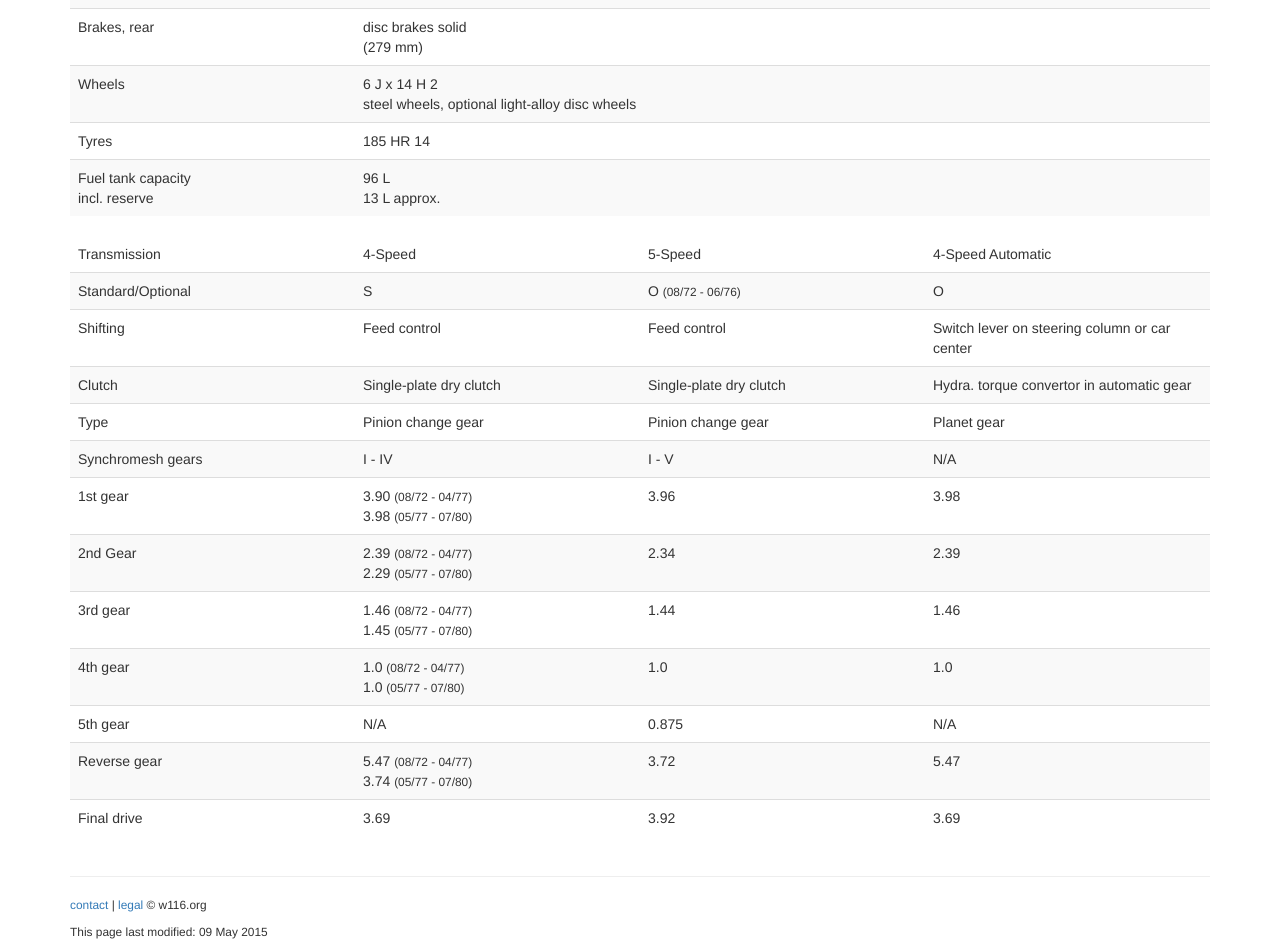
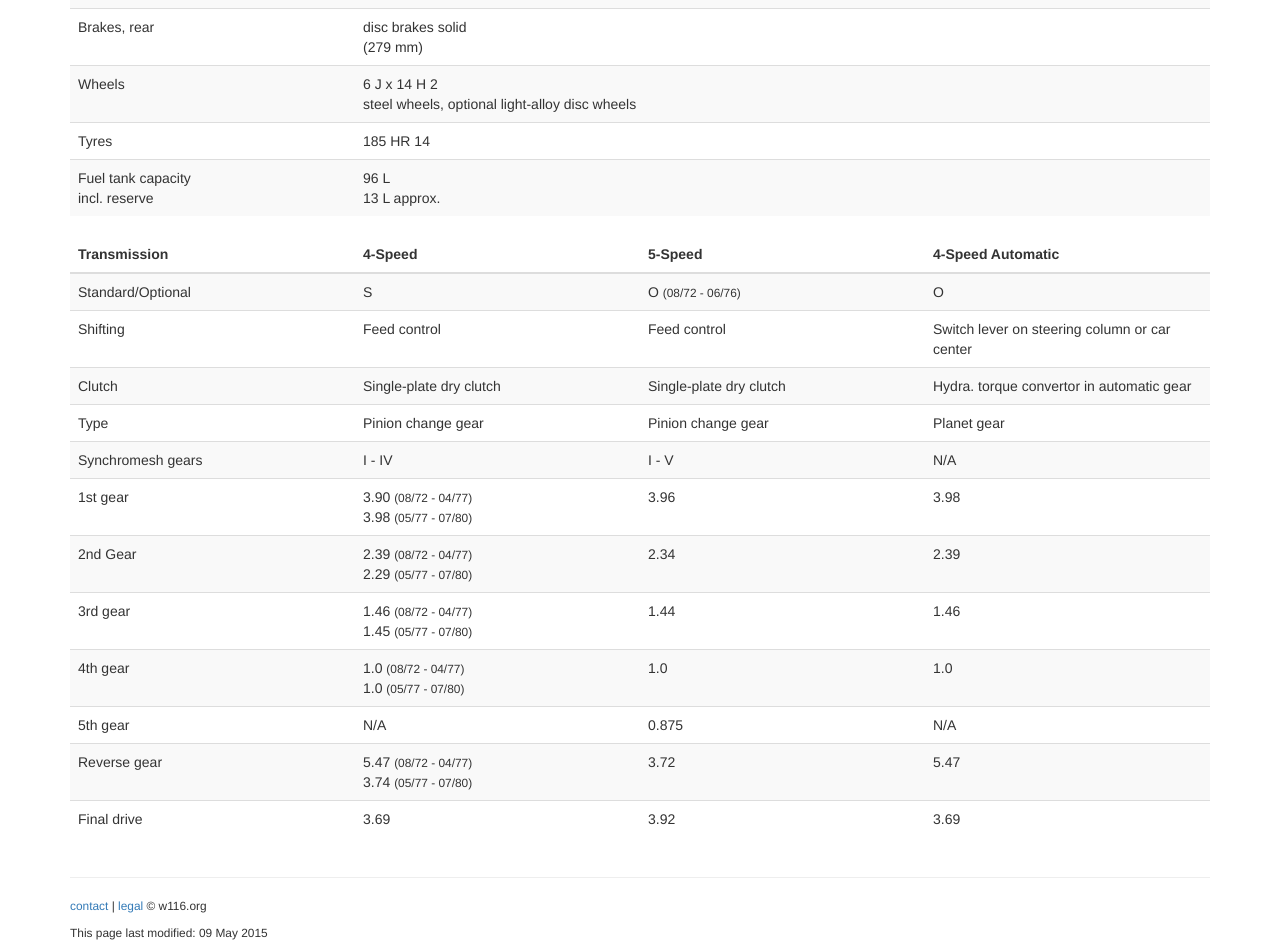
Before and after one commit to W116org/w116org.github.io, a Jekyll site: the page built from library/116_024.html, in a window 1280 px wide. Shown: the part 1613-2562 px from the top of the page. Built offline with Jekyll 4.4.1, drawn with Linux system fonts in a browser that asks for light colours; nearby versions of some CDN libraries; comment, search, counter and statistics services are not loaded.

Commit message:
Update 116_024.html

```diff
--- a/library/116_024.html
+++ b/library/116_024.html
@@ -72,10 +72,10 @@ published: true
 <table class="table table-hover table-striped">
   <thead>
     <tr>
-      <td width="25%" class="colheader">Transmission</td>
-      <td width="25%" class="colheader">4-Speed</td>
-      <td width="25%" class="colheader">5-Speed</td>
-      <td width="25%" class="colheader">4-Speed Automatic</td>
+      <th width="25%" class="colheader">Transmission</th>
+      <th width="25%" class="colheader">4-Speed</th>
+      <th width="25%" class="colheader">5-Speed</th>
+      <th width="25%" class="colheader">4-Speed Automatic</th>
     </tr>
   </thead>
   <tbody>
```
